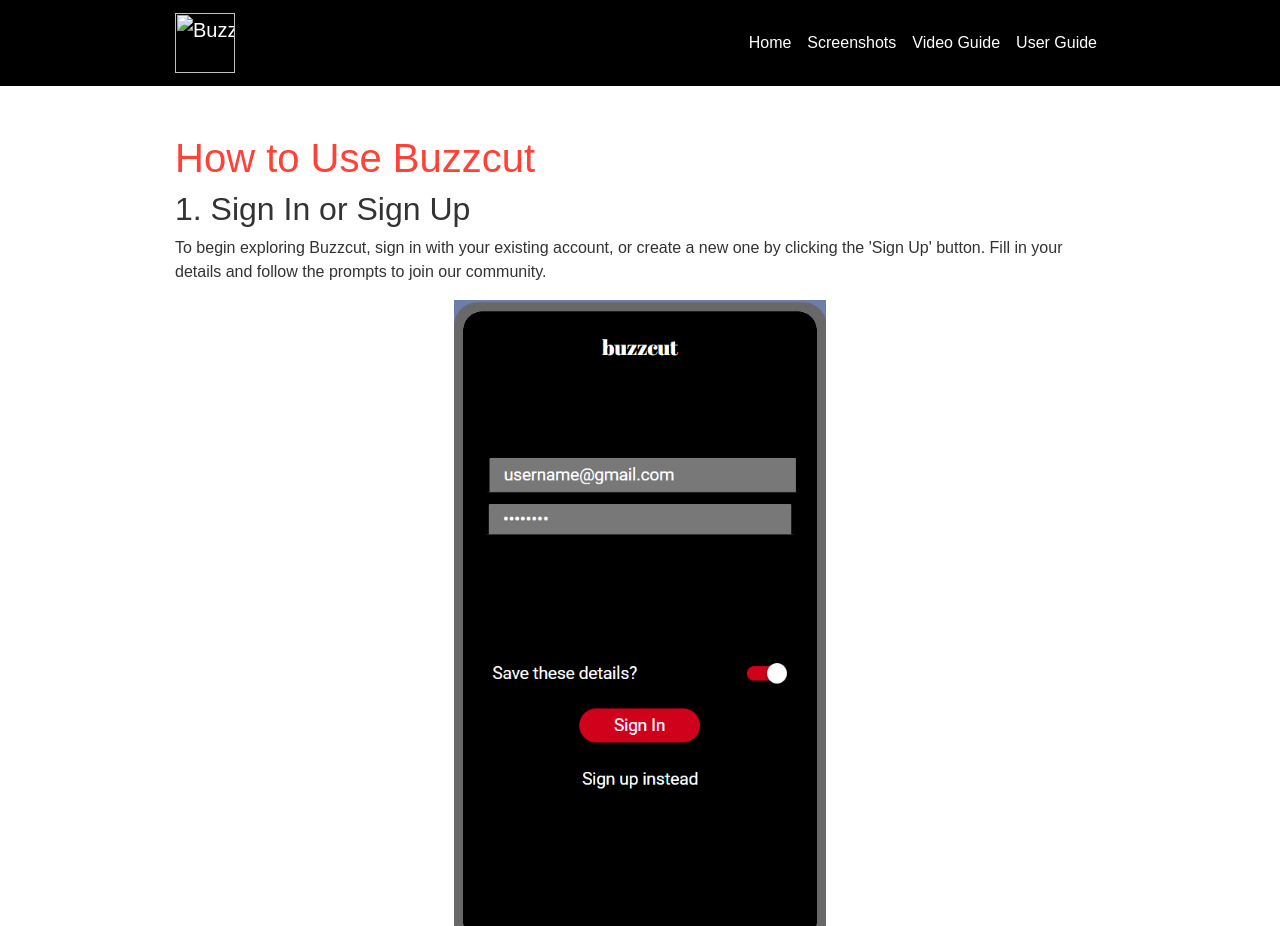
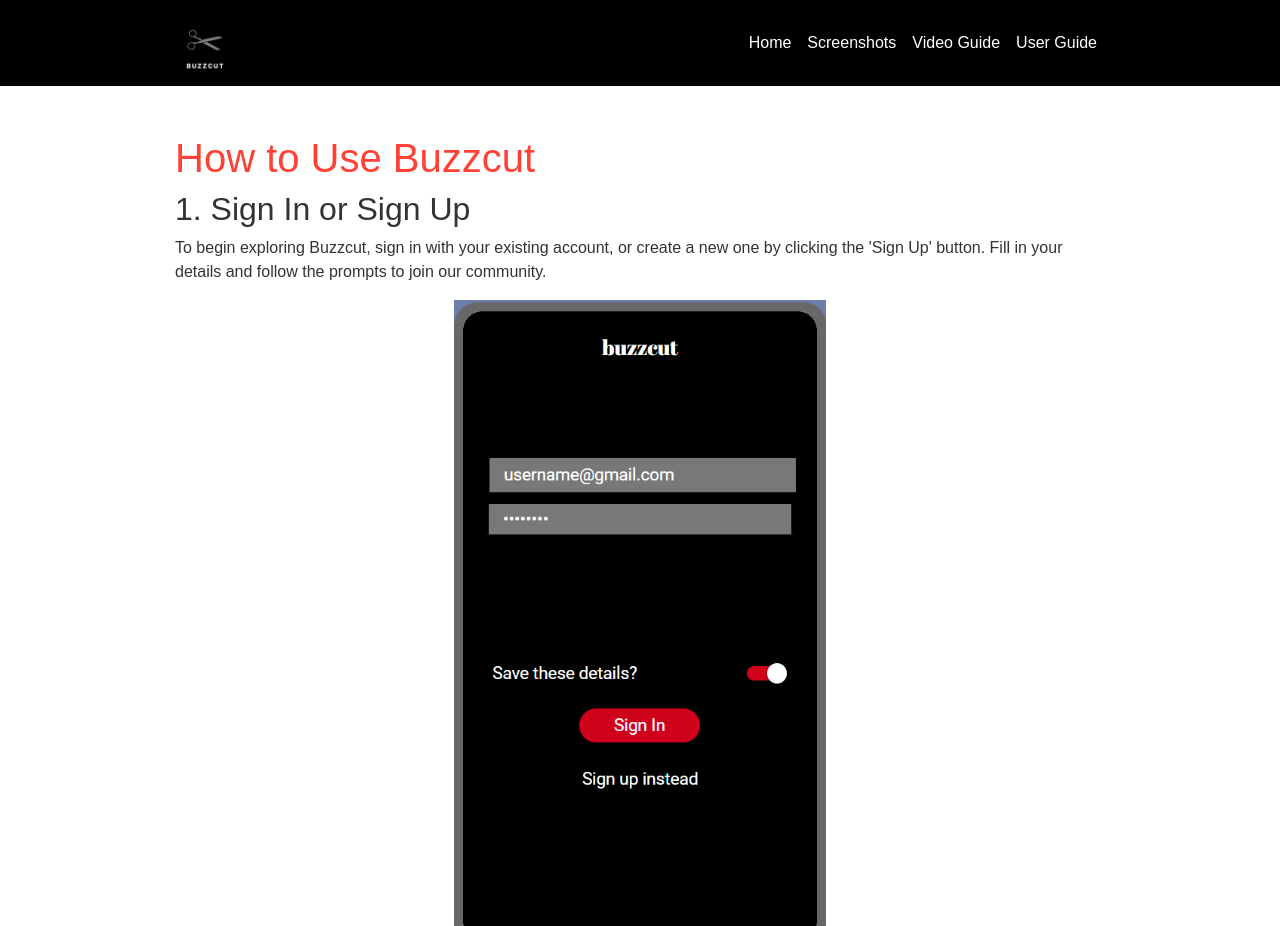
Before and after one commit to daxtontassone/BUZZCUT305, a plain HTML site: page docs/documentation.html in a window 1280 px wide. Shown: the top 926 px of the page. Drawn offline with nearby package versions, Linux system fonts and the light colour scheme.

Commit message:
Update documentation.html

```diff
--- a/docs/documentation.html
+++ b/docs/documentation.html
@@ -39,7 +39,7 @@
         <div class="container">
             <!-- Replace this part -->
             <a class="navbar-brand" href="index.html">
-                <img src="docs/icon.png" alt="Buzzcut Icon" style="height: 60px;"> <!-- Adjust height as needed -->
+                <img src="icon.png" alt="Buzzcut Icon" style="height: 60px;"> <!-- Adjust height as needed -->
             </a>
             <button class="navbar-toggler" type="button" data-toggle="collapse" data-target="#navbarNav" aria-controls="navbarNav" aria-expanded="false" aria-label="Toggle navigation">
                 <span class="navbar-toggler-icon"></span>
```
